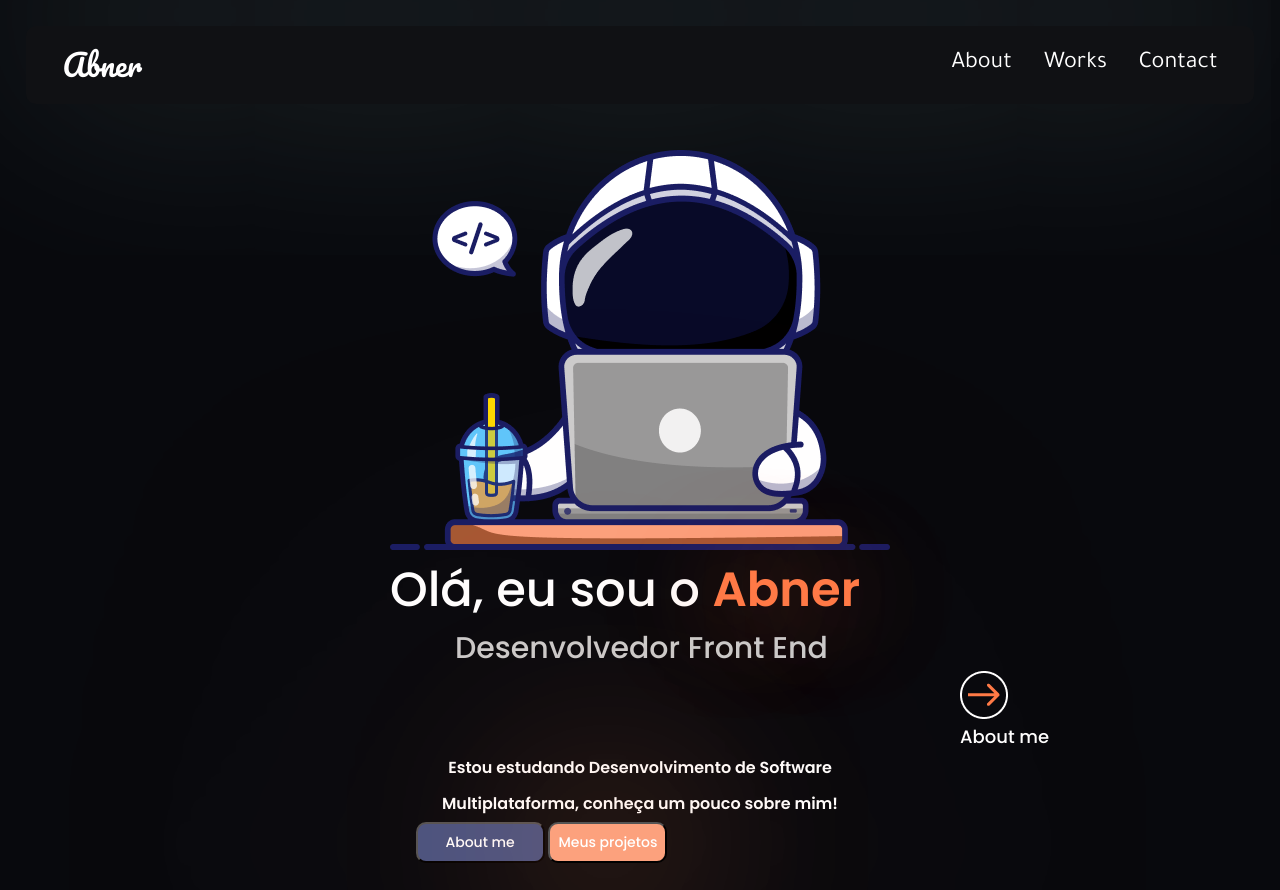
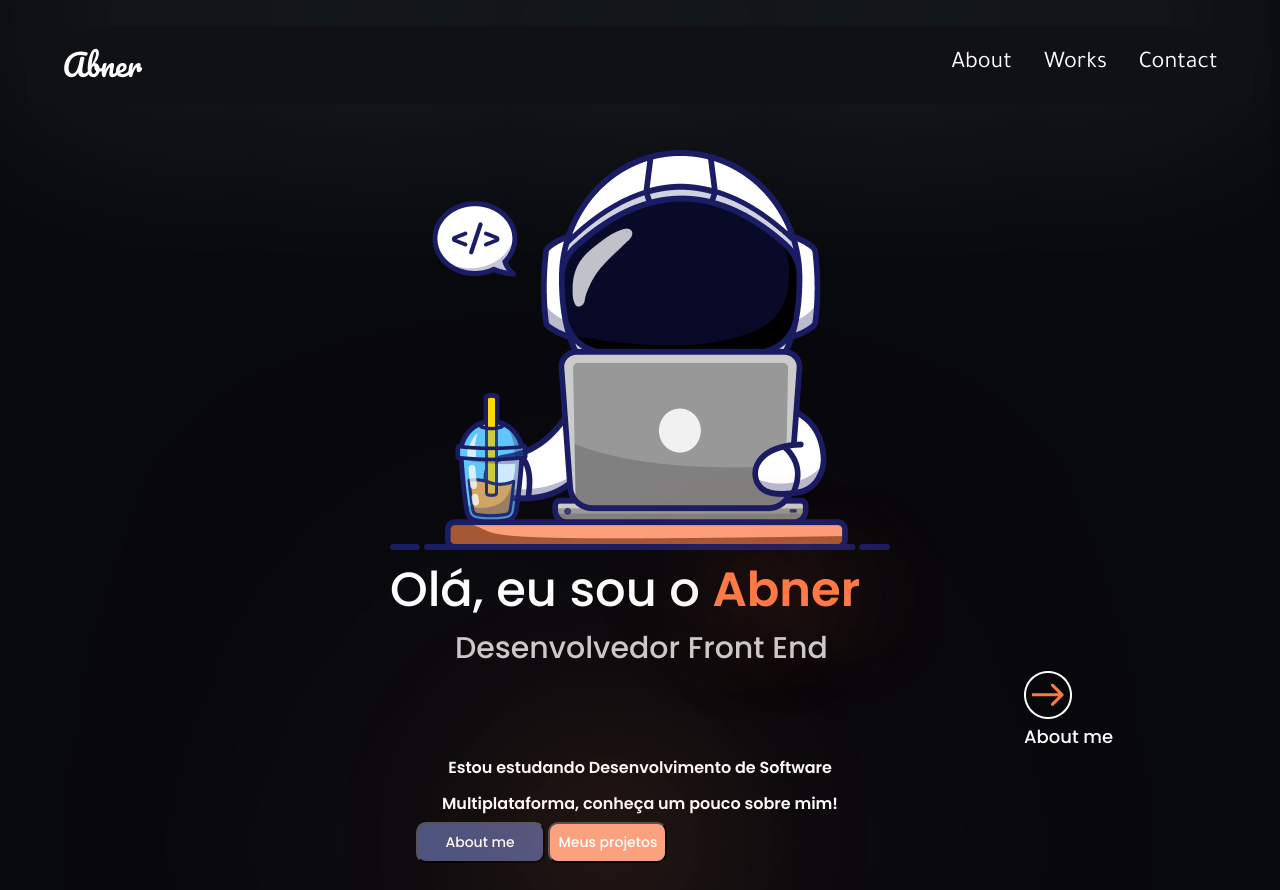
Before and after one commit to abnercosta97/landingpage, a plain HTML site: page index.html in a window 1280 px wide. Drawn offline with Linux system fonts and the light colour scheme.

Commit message:
Update style.css

```diff
--- a/style.css
+++ b/style.css
@@ -61,7 +61,7 @@ body {
 }
 .conteudo{
     display: flex;
-    flex-wrap: wrap;
+    /* flex-wrap: wrap; */
     flex-direction: column;
     min-width: 300px;
     max-width: 1000px;
@@ -190,5 +190,5 @@ body {
 .ao-lado {
     margin: auto;
     position: relative;
-    margin-left: 800px;
+    margin-left: 90%;
 }
```
